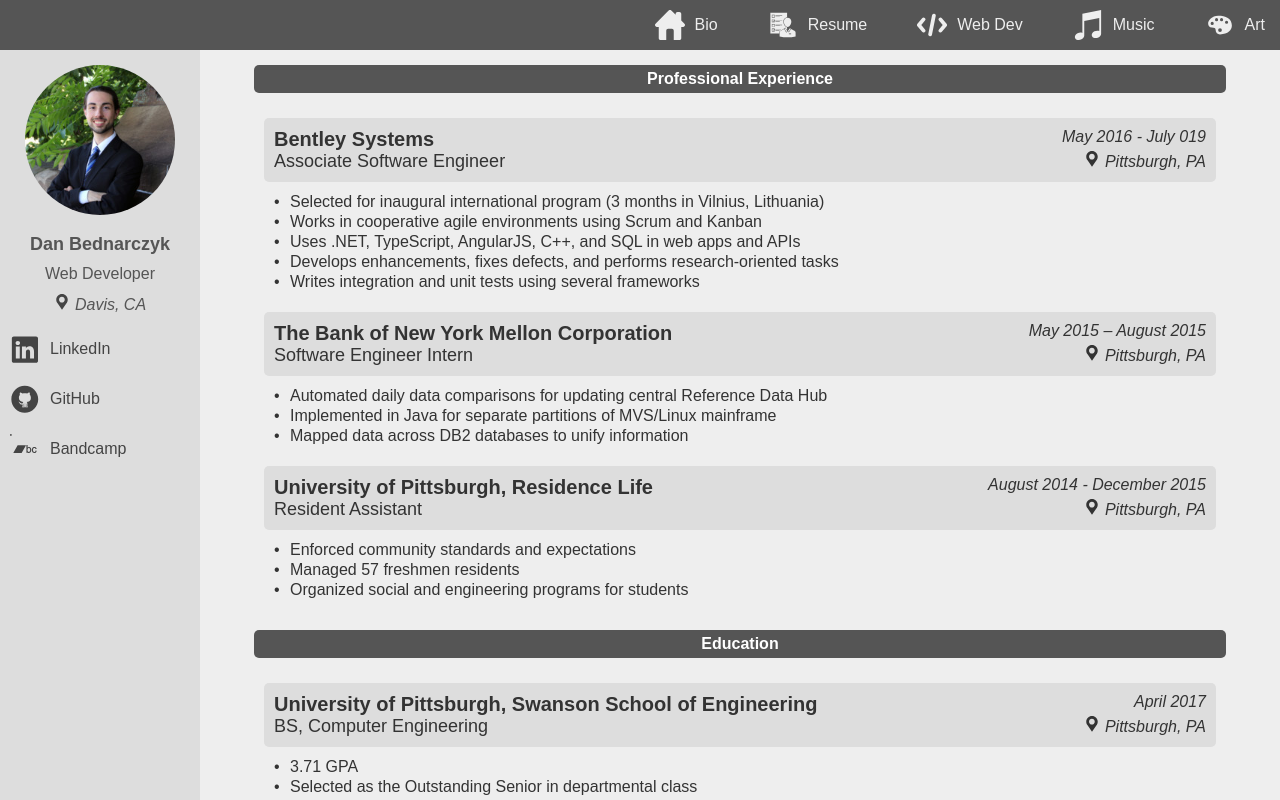
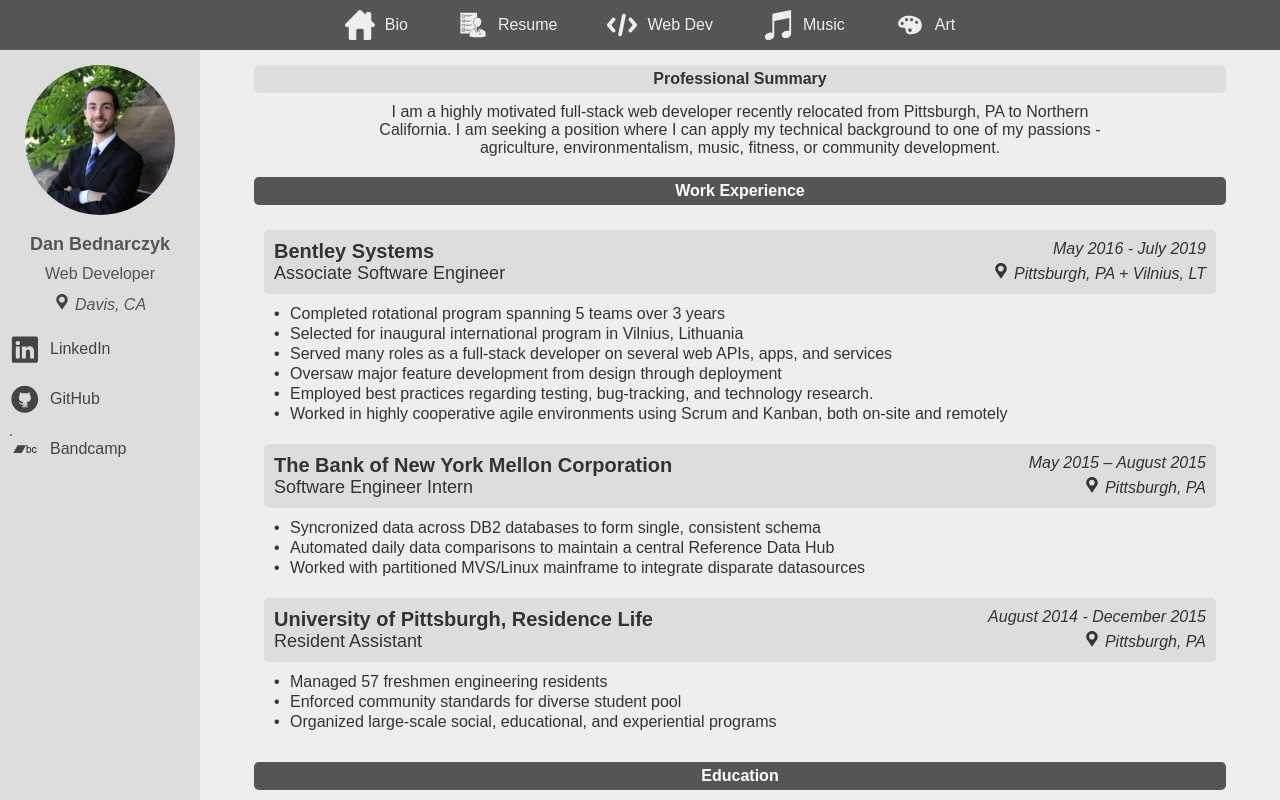
Before and after one commit to dan9418/personal-site-2, a React app: page / in a window 1280 px wide. Built offline with nearby package versions, Linux system fonts and the light colour scheme.

Commit message:
resume additions

```diff
--- a/src/App.css
+++ b/src/App.css
@@ -24,6 +24,7 @@
 	text-align: right;
 	width: 100%;
 	height: 50px;
+	text-align: center;
 }
 
 .side-panel {
--- /dev/null
+++ b/src/Common/Headers.css
@@ -0,0 +1,48 @@
+/* Page Section */
+
+.page-section {
+    margin-top: 15px;
+}
+
+.page-section p {
+    font-size: 16px;
+    max-width: 750px;
+    margin: auto;
+}
+
+.page-section-header {
+
+}
+
+.page-section-content {
+    padding: 5px;
+    margin: 5px;
+}
+
+/* Primary Header */
+
+.primary-header {
+    background: #555;
+
+    padding: 5px;
+    border-radius: 5px;
+
+    font-weight: bold;
+    color: white;
+}
+
+/* Secondary Header */
+
+.secondary-header {
+    padding: 5px;
+    border-radius: 5px;
+    background-color: #DDD;
+}
+
+.secondary-header-icon {
+
+}
+
+.secondary-header-title {
+    font-weight: bold;
+}
--- /dev/null
+++ b/src/Common/Headers.tsx
@@ -0,0 +1,49 @@
+import React = require("react");
+import "./Headers.css";
+
+export class PageSection extends React.Component<any, any> {
+
+    constructor(props) {
+        super(props);
+    }
+
+    render = () => {
+        return (
+            <div className='page-section'>
+                <div className='page-section-header'>{this.props.header}</div>
+                <div className='page-section-content'>{this.props.children}</div>
+            </div>
+        );
+    };
+}
+
+export class PrimaryHeader extends React.Component<any, any> {
+
+    constructor(props) {
+        super(props);
+    }
+
+    render = () => {
+        return (<div className='primary-header'>{this.props.title}</div>);
+    };
+}
+
+export class SecondaryHeader extends React.Component<any, any> {
+
+    constructor(props) {
+        super(props);
+    }
+
+    render = () => {
+        return (
+            <div className='secondary-header'>
+                <div className='secondary-header-icon'>
+                    {this.props.icon}
+                </div>
+                <div className='secondary-header-title'>
+                    {this.props.title}
+                </div>
+            </div>
+        );
+    };
+}
--- a/src/Main/Resume/Resume.css
+++ b/src/Main/Resume/Resume.css
@@ -1,30 +1,4 @@
-/* Section */
-.resume-section {
-    margin-top: 15px;
-}
-
-.resume-section-header {
-
-}
-
-.resume-section-content {
-    padding: 5px;
-    margin: 5px;
-}
-
-/* Main */
-
-.resume-main-header {
-    background: #555;
-
-    padding: 5px;
-    border-radius: 5px;
-
-    font-weight: bold;
-    color: white;
-}
-
-/* Position */
+/* Resume Position */
 
 .resume-position-header {
     padding: 10px;
@@ -68,7 +42,7 @@
     fill: #333;
 }
 
-/* Detail */
+/* Resume Detail */
 
 .resume-detail {
     font-size: 16px;
@@ -91,3 +65,25 @@
     right: 10px;
     top: 0;
 }
+
+/* Resume Skills */
+
+.resume-skills-container {
+    display: inline-block;
+    width: 20%;
+    min-width: 100px;
+    vertical-align: top;
+    margin: 5px;
+    padding: 5px;
+    background: #DDD;
+    border-radius: 5px;
+}
+
+.resume-skills-container-header {
+    font-weight: bold;
+    margin-bottom: 5px;
+}
+
+.resume-skill {
+    font-size: 16px;
+}
--- a/src/Main/Resume/Resume.tsx
+++ b/src/Main/Resume/Resume.tsx
@@ -1,44 +1,7 @@
 import * as React from "react";
 import "./Resume.css";
 import { ICONS } from "../../Common/Icon";
-
-export class ResumeMainHeader extends React.Component<any, any> {
-
-	constructor(props) {
-		super(props);
-	}
-
-	render = () => {
-		return (<div className='resume-main-header'>{this.props.title}</div>);
-	};
-}
-
-
-export class ResumeSection extends React.Component<any, any> {
-
-	constructor(props) {
-		super(props);
-	}
-
-	/*getDetails = () => {
-		let details = [];
-		for (let i = 0; i < this.props.details.length; i++) {
-			let detail = this.props.details[i];
-			details.push(<ResumeDetail key={i} date={detail.date}>{detail.text}</ResumeDetail>);
-		}
-		return details;
-	}*/
-
-	render = () => {
-		return (
-			<div className='resume-section'>
-				<div className='resume-section-header'>{this.props.header}</div>
-				<div className='resume-section-content'>{this.props.children}</div>
-			</div>
-		);
-	};
-}
-
+import { PageSection, SecondaryHeader, PrimaryHeader } from "../../Common/Headers";
 export class ResumePositionHeader extends React.Component<any, any> {
 
 	constructor(props) {
@@ -55,26 +18,6 @@
 				<div className='resume-position-header-bottom'>
 					<div className='resume-position-header-title'>{this.props.title}</div>
 					<div className='resume-position-header-location'>{ICONS.location}{this.props.location}</div>
-				</div>
-			</div>
-		);
-	};
-}
-
-export class ResumeProjectHeader extends React.Component<any, any> {
-
-	constructor(props) {
-		super(props);
-	}
-
-	render = () => {
-		return (
-			<div className='resume-project-header'>
-				<div className='resume-project-header-icon'>
-					{this.props.icon}
-				</div>
-				<div className='resume-project-header-name'>
-					{this.props.name}
 				</div>
 			</div>
 		);
@@ -111,51 +54,59 @@
 	render = () => {
 		return (
 			<div className='page-container'>
-				<ResumeSection header={<ResumeMainHeader title='Professional Experience' />}>
+				<PageSection header={<SecondaryHeader title='Professional Summary' />}>
+					<p>
+						I am a highly motivated full-stack web developer recently relocated from Pittsburgh, PA to Northern California.
+						I am seeking a position where I can apply my technical background to one of my passions - agriculture, environmentalism, music, fitness, or community development.
+					</p>
+				</PageSection>
 
-					<ResumeSection
+				<PageSection header={<PrimaryHeader title='Work Experience' />}>
+
+					<PageSection
 						header={<ResumePositionHeader
 							company='Bentley Systems'
 							title='Associate Software Engineer'
-							date='May 2016 - July 019'
-							location='Pittsburgh, PA'
+							date='May 2016 - July 2019'
+							location='Pittsburgh, PA + Vilnius, LT'
 						/>}>
-						<ResumeDetail>Selected for inaugural international program (3 months in Vilnius, Lithuania)</ResumeDetail>
-						<ResumeDetail>Works in cooperative agile environments using Scrum and Kanban</ResumeDetail>
-						<ResumeDetail>Uses .NET, TypeScript, AngularJS, C++, and SQL in web apps and APIs</ResumeDetail>
-						<ResumeDetail>Develops enhancements, fixes defects, and performs research-oriented tasks</ResumeDetail>
-						<ResumeDetail>Writes integration and unit tests using several frameworks</ResumeDetail>
-					</ResumeSection>
+						<ResumeDetail>Completed rotational program spanning 5 teams over 3 years</ResumeDetail>
+						<ResumeDetail>Selected for inaugural international program in Vilnius, Lithuania</ResumeDetail>
+						<ResumeDetail>Served many roles as a full-stack developer on several web APIs, apps, and services</ResumeDetail>
+						<ResumeDetail>Oversaw major feature development from design through deployment</ResumeDetail>
+						<ResumeDetail>Employed best practices regarding testing, bug-tracking, and technology research.</ResumeDetail>
+						<ResumeDetail>Worked in highly cooperative agile environments using Scrum and Kanban, both on-site and remotely</ResumeDetail>
+					</PageSection>
 
-					<ResumeSection
+					<PageSection
 						header={<ResumePositionHeader
 							company='The Bank of New York Mellon Corporation'
 							title='Software Engineer Intern'
 							date='May 2015 – August 2015'
 							location='Pittsburgh, PA'
 						/>}>
-						<ResumeDetail>Automated daily data comparisons for updating central Reference Data Hub</ResumeDetail>
-						<ResumeDetail>Implemented in Java for separate partitions of MVS/Linux mainframe</ResumeDetail>
-						<ResumeDetail>Mapped data across DB2 databases to unify information</ResumeDetail>
-					</ResumeSection>
+						<ResumeDetail>Syncronized data across DB2 databases to form single, consistent schema</ResumeDetail>
+						<ResumeDetail>Automated daily data comparisons to maintain a central Reference Data Hub</ResumeDetail>
+						<ResumeDetail>Worked with partitioned MVS/Linux mainframe to integrate disparate datasources</ResumeDetail>
+					</PageSection>
 
-					<ResumeSection
+					<PageSection
 						header={<ResumePositionHeader
 							company='University of Pittsburgh, Residence Life'
 							title='Resident Assistant'
 							date='August 2014 - December 2015'
 							location='Pittsburgh, PA'
 						/>}>
-						<ResumeDetail>Enforced community standards and expectations</ResumeDetail>
-						<ResumeDetail>Managed 57 freshmen residents</ResumeDetail>
-						<ResumeDetail>Organized social and engineering programs for students</ResumeDetail>
-					</ResumeSection>
+						<ResumeDetail>Managed 57 freshmen engineering residents</ResumeDetail>
+						<ResumeDetail>Enforced community standards for diverse student pool</ResumeDetail>
+						<ResumeDetail>Organized large-scale social, educational, and experiential programs</ResumeDetail>
+					</PageSection>
 
-				</ResumeSection>
+				</PageSection>
 
-				<ResumeSection header={<ResumeMainHeader title='Education' />}>
+				<PageSection header={<PrimaryHeader title='Education' />}>
 
-					<ResumeSection
+					<PageSection
 						header={<ResumePositionHeader
 							company='University of Pittsburgh, Swanson School of Engineering'
 							title='BS, Computer Engineering'
@@ -167,57 +118,82 @@
 						<ResumeDetail>Won 2nd place at departmental senior design expo for augmented reality project</ResumeDetail>
 						<ResumeDetail>Won 1st place for freshmen computer engineering conference paper</ResumeDetail>
 						<ResumeDetail>Served as Engineering Week Chairmen for Engineering Student Council</ResumeDetail>
-					</ResumeSection>
-				</ResumeSection>
+					</PageSection>
 
-				<ResumeSection header={<ResumeMainHeader title='Technical Skills' />}>
-					<ul>
-						<li>JavaScript</li>
-						<li>TypeScript</li>
-						<li>React</li>
-						<li>Angular</li>
-						<li>Node/npm</li>
-						<li>C#/.NET</li>
-						<li>C++</li>
-						<li>Java</li>
-						<li>Testing Frameworks</li>
-					</ul>
-				</ResumeSection>
+				</PageSection>
 
-				<ResumeSection header={<ResumeMainHeader title='Projects' />}>
+				<PageSection header={<PrimaryHeader title='Technical Skills' />}>
+					<div className='resume-skills-container'>
+						<div className='resume-skills-container-header'>Languages/General</div>
+						<div className='resume-skill'>JavaScript</div>
+						<div className='resume-skill'>TypeScript</div>
+						<div className='resume-skill'>C#/.NET</div>
+						<div className='resume-skill'>SQL</div>
+						<div className='resume-skill'>C++</div>
+						<div className='resume-skill'>Java</div>
+						<div className='resume-skill'>PHP</div>
+						<div className='resume-skill'>HTML5</div>
+						<div className='resume-skill'>CSS</div>
+					</div>
+					<div className='resume-skills-container'>
+						<div className='resume-skills-container-header'>Frameworks</div>
+						<div className='resume-skill'>React</div>
+						<div className='resume-skill'>Angular</div>
+						<div className='resume-skill'>Jasmine/Karma Testing</div>
+						<div className='resume-skill'>Mocha Testing</div>
+						<div className='resume-skill'>Android SDK</div>
+					</div>
+					<div className='resume-skills-container'>
+						<div className='resume-skills-container-header'>Tools</div>
+						<div className='resume-skill'>Git</div>
+						<div className='resume-skill'>VSTS</div>
+						<div className='resume-skill'>Node</div>
+						<div className='resume-skill'>npm</div>
+					</div>
+					<div className='resume-skills-container'>
+						<div className='resume-skills-container-header'>Software</div>
+						<div className='resume-skill'>Visual Studio</div>
+						<div className='resume-skill'>Azure (Various)</div>
+						<div className='resume-skill'>MongoDB</div>
+						<div className='resume-skill'>SQL Server</div>
+						<div className='resume-skill'>Oracle</div>
+					</div>
+				</PageSection>
 
-					<ResumeSection header='Web Apps'>
+				<PageSection header={<PrimaryHeader title='Projects' />}>
+
+					<PageSection header={<SecondaryHeader title='Web Apps' />}>
 						<ResumeDetail>Currently developing a highly configurable and extensible music theory visualization app written in React and TypeScript</ResumeDetail>
 						<ResumeDetail>Implemented this website</ResumeDetail>
 						<ResumeDetail>Served as webmaster for Sailing Club and The Aquaponics Project in college</ResumeDetail>
-					</ResumeSection>
+					</PageSection>
 
-					<ResumeSection header='Android Apps'>
+					<PageSection header={<SecondaryHeader title='Android Apps' />}>
 						<ResumeDetail>Created an "augmented reality dashboard" app comissioned by Eaton to recognize electrical switchgear</ResumeDetail>
 						<ResumeDetail>Created a boolean algebra calculator</ResumeDetail>
 						<ResumeDetail>Created several other apps at college hackathons</ResumeDetail>
-					</ResumeSection>
+					</PageSection>
 
-					<ResumeSection header='Controlled Environment Agriculture'>
+					<PageSection header={<SecondaryHeader title='Controlled Environment Agriculture' />}>
 						<ResumeDetail>Assisted in design and construction of several tech-driven hydroponic systems for low-income residents</ResumeDetail>
 						<ResumeDetail>Investigated hydroponic produce facility for LEAN Launchpad college course</ResumeDetail>
-					</ResumeSection>
+					</PageSection>
 
-					<ResumeSection header='Music'>
+					<PageSection header={<SecondaryHeader title='Music' />}>
 						<ResumeDetail>Completed dozens of recoreded music projects as a multiinstrumentalist, producer, and songwriter</ResumeDetail>
 						<ResumeDetail>Studied audio engineering in the University of Pittsburgh Music Engineering Laboratory</ResumeDetail>
-					</ResumeSection>
+					</PageSection>
 
-				</ResumeSection>
+				</PageSection>
 
-				<ResumeSection header={<ResumeMainHeader title='Hobbies' />}>
+				<PageSection header={<PrimaryHeader title='Hobbies' />}>
 
-					<ResumeSection header='Bicycling'>
+					<PageSection header={<SecondaryHeader title='Bicycling' />}>
 						<ResumeDetail>Featured on BikePGH's blog to promote year-end campaign</ResumeDetail>
 						<ResumeDetail>Completed 62-mile PedalPGH course</ResumeDetail>
-					</ResumeSection>
+					</PageSection>
 
-				</ResumeSection>
+				</PageSection>
 			</div >
 		);
 	};
```
Also changed, not shown: 1 other file (tests, documents, lock files or other folders).
